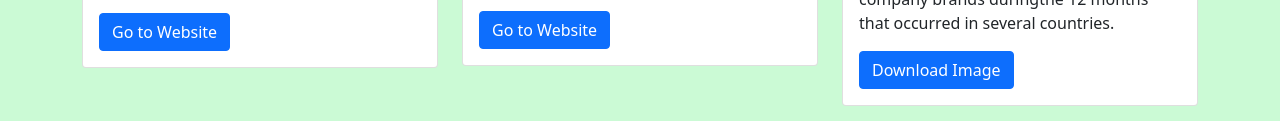
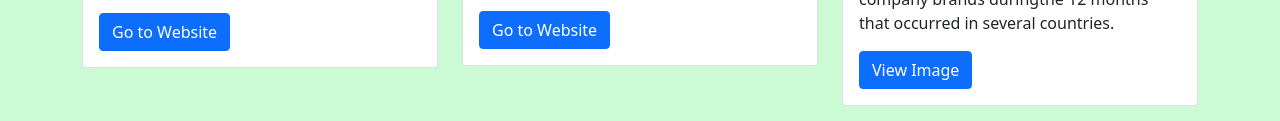
Before and after one commit to iqbalfahrezi/Portfolio-Muhammad-Iqbal-Faherzi, a plain HTML site: page index.html in a window 1280 px wide. Shown: the part 1924-2045 px from the top of the page. Drawn offline with nearby package versions, Linux system fonts and the light colour scheme.

Commit message:
ganti caption di foto 3

```diff
--- a/index.html
+++ b/index.html
@@ -109,7 +109,7 @@
               <div class="card-body">
                 <h5 class="card-title">Data Analysis and Visualization with PowerBI</h5>
                 <p class="card-text">This is a combination of charts that I created using PowerBI software that I use to describe the sales growth of several company brands duringthe 12 months that occurred in several countries.</p>
-                <a href="https://drive.google.com/file/d/1ibRwjdUk6hgnRYj-OKgssKa9ePsYRpZu/view?usp=sharing" class="btn btn-primary">Download Image</a>
+                <a href="https://drive.google.com/file/d/1ibRwjdUk6hgnRYj-OKgssKa9ePsYRpZu/view?usp=sharing" class="btn btn-primary">View Image</a>
               </div>
             </div>
           </div>
```
